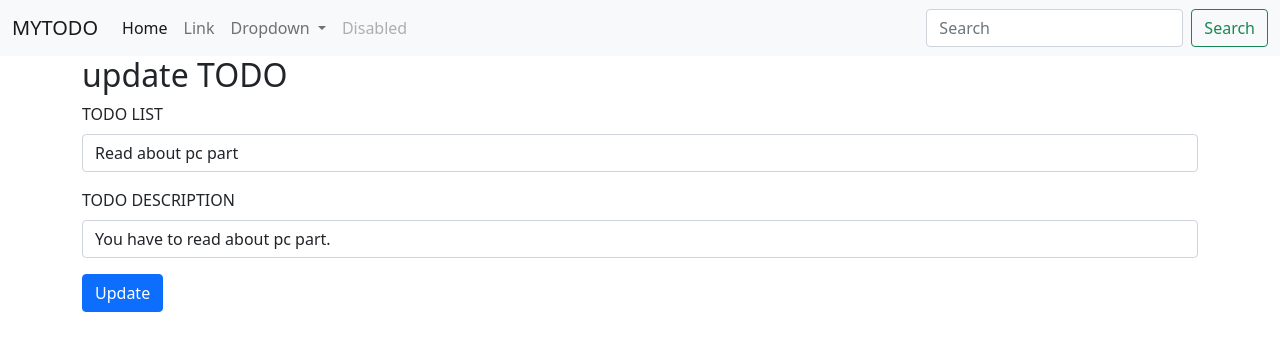
After one commit to rahulraj9/FLASK_TODO_APP, a Flask app: page /update/1 in a window 1280 px wide. The commit adds this page. Shown: the top 351 px of the page. Run offline with Flask 2, Linux system fonts and the light colour scheme; data comes from the database, SQL or seed files in the repository; both versions use the stored data as it was after the commit.

Commit message:
[Rahul Raj] : Perform CRUD Operation with html Templates inheritance

```diff
--- a/app.py
+++ b/app.py
@@ -1,4 +1,4 @@
-from flask import Flask, render_template,request
+from flask import Flask, render_template,request,redirect
 from flask_sqlalchemy import SQLAlchemy
 from datetime import datetime
 
@@ -32,11 +32,28 @@ def hello_world():
     # print(allTodo)
     return render_template('index.html', allTodo = allTodo)
 
-@app.route("/show")
-def show():
-    allTodo = ToDo.query.all()
-    print(allTodo)
-    return "This is Show page"
+@app.route('/update/<int:sno>', methods=['GET', 'POST'])
+def update(sno):
+    if request.method == 'POST':
+        todo_title = request.form['title']
+        todo_desc = request.form['desc']
+        todo = ToDo.query.filter_by(sno = sno).first()
+        todo.title = todo_title
+        todo.desc = todo_desc
+        db.session.add(todo)
+        db.session.commit()
+        return redirect("/")
+
+    todo = ToDo.query.filter_by(sno = sno).first()
+    return render_template('update.html',todo = todo)
+
+
+@app.route('/delete/<int:sno>')
+def delete(sno):
+    todo = ToDo.query.filter_by(sno = sno).first()
+    db.session.delete(todo)
+    db.session.commit()
+    return redirect("/")
 
 if __name__ == "__main__":
-    app.run(debug=True)
+    app.run(debug=True, port=8000)
--- /dev/null
+++ b/templates/base.html
@@ -0,0 +1,58 @@
+<!doctype html>
+<html lang="en">
+
+<head>
+    <!-- Required meta tags -->
+    <meta charset="utf-8">
+    <meta name="viewport" content="width=device-width, initial-scale=1">
+
+    <!-- Bootstrap CSS -->
+    <link href="https://cdn.jsdelivr.net/npm/bootstrap@5.1.0/dist/css/bootstrap.min.css" rel="stylesheet" integrity="sha384-KyZXEAg3QhqLMpG8r+8fhAXLRk2vvoC2f3B09zVXn8CA5QIVfZOJ3BCsw2P0p/We" crossorigin="anonymous">
+
+    <title>TODO</title>
+</head>
+
+<body>
+    <nav class="navbar navbar-expand-lg navbar-light bg-light">
+        <div class="container-fluid">
+            <a class="navbar-brand" href="/">MYTODO</a>
+            <button class="navbar-toggler" type="button" data-bs-toggle="collapse" data-bs-target="#navbarSupportedContent" aria-controls="navbarSupportedContent" aria-expanded="false" aria-label="Toggle navigation">
+                <span class="navbar-toggler-icon"></span>
+              </button>
+            <div class="collapse navbar-collapse" id="navbarSupportedContent">
+                <ul class="navbar-nav me-auto mb-2 mb-lg-0">
+                    <li class="nav-item">
+                        <a class="nav-link active" aria-current="page" href="#">Home</a>
+                    </li>
+                    <li class="nav-item">
+                        <a class="nav-link" href="#">Link</a>
+                    </li>
+                    <li class="nav-item dropdown">
+                        <a class="nav-link dropdown-toggle" href="#" id="navbarDropdown" role="button" data-bs-toggle="dropdown" aria-expanded="false">
+                      Dropdown
+                    </a>
+                        <ul class="dropdown-menu" aria-labelledby="navbarDropdown">
+                            <li><a class="dropdown-item" href="#">Action</a></li>
+                            <li><a class="dropdown-item" href="#">Another action</a></li>
+                            <li>
+                                <hr class="dropdown-divider">
+                            </li>
+                            <li><a class="dropdown-item" href="#">Something else here</a></li>
+                        </ul>
+                    </li>
+                    <li class="nav-item">
+                        <a class="nav-link disabled" href="#" tabindex="-1" aria-disabled="true">Disabled</a>
+                    </li>
+                </ul>
+                <form class="d-flex">
+                    <input class="form-control me-2" type="search" placeholder="Search" aria-label="Search">
+                    <button class="btn btn-outline-success" type="submit">Search</button>
+                </form>
+            </div>
+        </div>
+    </nav>
+
+    {% block body %} {% endblock body %}
+</body>
+
+</html>
--- /dev/null
+++ b/templates/update.html
@@ -0,0 +1,34 @@
+{% extends 'base.html' %} {% block body %}
+
+
+<div class="container">
+    <h2>update TODO</h2>
+    <form action='/update/{{todo.sno}}' method="POST">
+        <div class="mb-3">
+            <label for="title" class="form-label">TODO LIST</label>
+            <input type="text" class="form-control" name="title" id="title" value="{{todo.title}}" aria-describedby="title">
+        </div>
+        <div class="mb-3">
+            <label for="desc" class="form-label">TODO DESCRIPTION</label>
+            <input type="text" class="form-control" name='desc' id="desc" value="{{todo.desc}}">
+        </div>
+
+        <button type="submit" class="btn btn-primary">Update</button>
+    </form>
+
+</div>
+
+
+<!-- Optional JavaScript; choose one of the two! -->
+
+<!-- Option 1: Bootstrap Bundle with Popper -->
+<script src="https://cdn.jsdelivr.net/npm/bootstrap@5.1.0/dist/js/bootstrap.bundle.min.js" integrity="sha384-U1DAWAznBHeqEIlVSCgzq+c9gqGAJn5c/t99JyeKa9xxaYpSvHU5awsuZVVFIhvj" crossorigin="anonymous"></script>
+
+<!-- Option 2: Separate Popper and Bootstrap JS -->
+<!--
+    <script src="https://cdn.jsdelivr.net/npm/@popperjs/core@2.9.3/dist/umd/popper.min.js" integrity="sha384-eMNCOe7tC1doHpGoWe/6oMVemdAVTMs2xqW4mwXrXsW0L84Iytr2wi5v2QjrP/xp" crossorigin="anonymous"></script>
+    <script src="https://cdn.jsdelivr.net/npm/bootstrap@5.1.0/dist/js/bootstrap.min.js" integrity="sha384-cn7l7gDp0eyniUwwAZgrzD06kc/tftFf19TOAs2zVinnD/C7E91j9yyk5//jjpt/" crossorigin="anonymous"></script>
+    -->
+
+
+{% endblock body %}
```
Also changed, not shown: templates/index.html (+13 -55 lines), todo.db.
